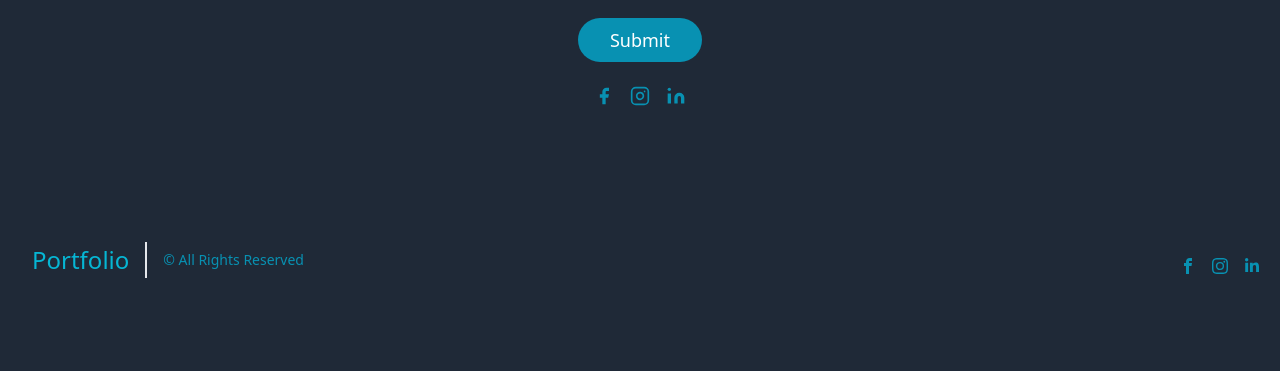
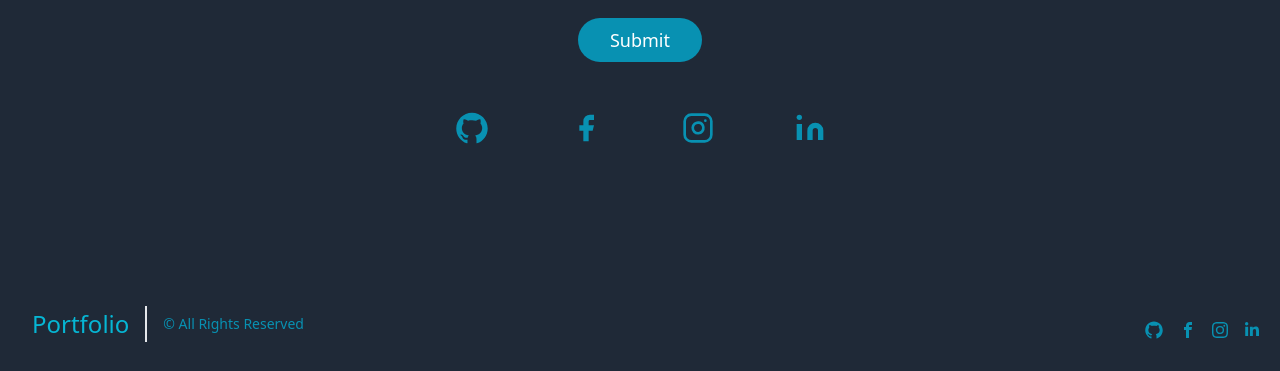
Before and after one commit to Harsh-bhai/portfolio, a Next.js app: page /contact in a window 1280 px wide. Shown: the part 522-893 px from the top of the page. Before the commit the page ends 832 px from the top, so only its background shows below. Built offline with nearby package versions, Linux system fonts and the light colour scheme.

Commit message:
github added

```diff
--- a/components/footer.js
+++ b/components/footer.js
@@ -3,6 +3,7 @@ import Link from 'next/link'
 import { ImFacebook } from 'react-icons/im';
 import { BsInstagram } from 'react-icons/bs';
 import { FaLinkedinIn } from 'react-icons/fa';
+import { AiFillGithub } from 'react-icons/ai';
 
 
 const Footer = () => {
@@ -21,6 +22,9 @@ const Footer = () => {
 
       <p className="text-sm text-cyan-600 sm:ml-4 sm:pl-4 sm:border-l-2 sm:border-gray-200 sm:py-2 sm:mt-0 mt-4">© All Rights Reserved</p>
       <span className="flex space-x-4 sm:ml-auto sm:mt-0 mt-4 justify-center items-center sm:justify-start md:mt-3">
+      <Link href={'https://github.com/Harsh-bhai'} className="text-gray-500">
+      <AiFillGithub className='text-cyan-600 text-xl cursor-pointer'/>
+          </Link>
       <Link href={'https://www.facebook.com/profile.php?id=100014142857134  '} className="text-gray-500">
       <ImFacebook className='text-cyan-600 cursor-pointer'/>
           </Link>
--- a/pages/contact.js
+++ b/pages/contact.js
@@ -3,6 +3,7 @@ import { useForm, ValidationError } from "@formspree/react";
 import { ToastContainer, toast } from 'react-toastify';
 import 'react-toastify/dist/ReactToastify.css';
 import Link from "next/link";
+import { AiFillGithub } from 'react-icons/ai';
 
 
 const Contact = () => {
@@ -122,23 +123,26 @@ theme="light"
               </button>
             </div>
 
-            <div className="container mx-auto py-4 px-5 flex flex-wrap flex-col sm:flex-row">
+            <div className="container mx-auto py-10 px-5 flex flex-wrap flex-col sm:flex-row">
 
-        <span className="flex  space-x-4 sm:mx-auto sm:mt-0 mt-2 justify-center sm:justify-start">
-          <Link href={'https://www.facebook.com/profile.php?id=100014142857134  '} className="text-cyan-500">
-            <svg fill="currentColor" strokeLinecap="round" strokeLinejoin="round" strokeWidth="2" className="w-5 h-5 cursor-pointer " viewBox="0 0 24 24">
+        <span className="flex  space-x-20  sm:mx-auto sm:mt-0 mt-2 justify-center sm:justify-start">
+          <Link href={'https://github.com/Harsh-bhai '} className="text-cyan-500 ">
+          <AiFillGithub className='text-cyan-600 text-4xl cursor-pointer'/>
+          </Link>
+          <Link href={'https://www.facebook.com/profile.php?id=100014142857134  '} className="text-cyan-500 ">
+            <svg  fill="currentColor" strokeLinecap="round" strokeLinejoin="round" strokeWidth="2" className="w-8 cursor-pointer " viewBox="0 0 24 24">
               <path d="M18 2h-3a5 5 0 00-5 5v3H7v4h3v8h4v-8h3l1-4h-4V7a1 1 0 011-1h3z"></path>
             </svg>
           </Link>
 
-          <Link href={'https://www.instagram.com/harshdew.12/'} className="ml-3 text-cyan-500">
-            <svg fill="none" stroke="currentColor" strokeLinecap="round" strokeLinejoin="round" strokeWidth="2" className="w-5 h-5 cursor-pointer " viewBox="0 0 24 24">
+          <Link href={'https://www.instagram.com/harshdew.12/'} className="ml-3 text-cyan-500 ">
+            <svg fill="none" stroke="currentColor" strokeLinecap="round" strokeLinejoin="round" strokeWidth="2" className="w-8 cursor-pointer " viewBox="0 0 24 24">
               <rect width="20" height="20" x="2" y="2" rx="5" ry="5"></rect>
               <path d="M16 11.37A4 4 0 1112.63 8 4 4 0 0116 11.37zm1.5-4.87h.01"></path>
             </svg>
           </Link>
-          <Link href={'https://www.linkedin.com/in/harsh-dewangan-3a44b5232/'} className="ml-3 text-cyan-500">
-            <svg fill="currentColor" stroke="currentColor" strokeLinecap="round" strokeLinejoin="round" strokeWidth="0" className="w-5 h-5 cursor-pointer " viewBox="0 0 24 24">
+          <Link href={'https://www.linkedin.com/in/harsh-dewangan-3a44b5232/'} className="ml-3 text-cyan-500 ">
+            <svg fill="currentColor" stroke="currentColor" strokeLinecap="round" strokeLinejoin="round" strokeWidth="0" className="w-8 cursor-pointer " viewBox="0 0 24 24">
               <path stroke="none" d="M16 8a6 6 0 016 6v7h-4v-7a2 2 0 00-2-2 2 2 0 00-2 2v7h-4v-7a6 6 0 016-6zM2 9h4v12H2z"></path>
               <circle cx="4" cy="4" r="2" stroke="none"></circle>
             </svg>
```
